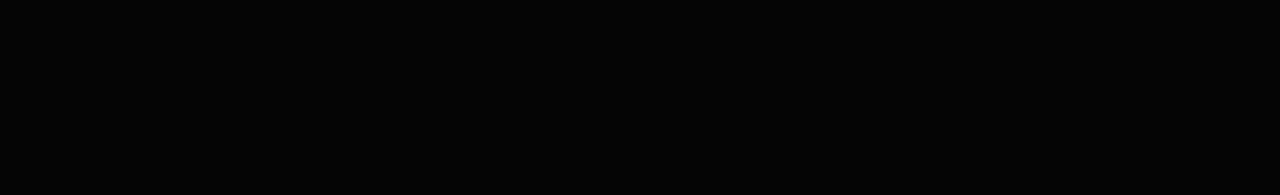
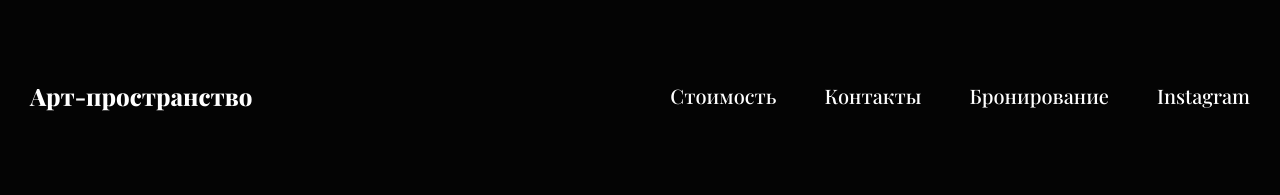
Before and after one commit to dan-rusakov/cyclorama-front, a website: page src/index.html in a window 1280 px wide. Drawn offline with nearby package versions, Linux system fonts and the light colour scheme; files that its build step writes are made by us from their sources.

Commit message:
feat: add header

```diff
--- a/src/css/app.scss
+++ b/src/css/app.scss
@@ -2,7 +2,4 @@
 @import "fonts";
 @import "reset";
 @import "variables";
-@import "mixins";
 @import "base";
-
-@import "blocks/general";
--- a/src/css/base.scss
+++ b/src/css/base.scss
@@ -8,13 +8,13 @@ html {
 }
 
 body {
-  background-color: $brand-color;
+  background-color: $black-light;
   font: {
     family: $font-family-base;
     size: $font-size-base;
-    weight: $regular;
-    color: $white;
+    weight: $medium;
   }
+  color: $white;
   line-height: $font-line-height-base;
 }
 
--- a/src/css/mixins.scss
+++ /dev/null
@@ -1,70 +0,0 @@
-@mixin inner {
-  position: relative;
-  display: flex;
-  justify-content: space-between;
-  flex-wrap: wrap;
-  align-items: flex-start;
-  width: $site-width;
-  max-width: 100%;
-  height: inherit;
-  margin: 0 auto;
-  padding: 0 $site-gutter;
-}
-
-@mixin word-break {
-  hyphens: auto;
-  overflow-wrap: break-word;
-  -ms-word-wrap: break-word;
-
-  @supports not (overflow-wrap: break-word) {
-    word-wrap: break-word;
-  }
-}
-
-@mixin screen-lg() {
-  @media screen and (max-width: 1920px) {
-    @content;
-  }
-}
-
-@mixin screen-md() {
-  @media screen and (max-width: 1400px) {
-    @content;
-  }
-}
-
-@mixin screen-sm() {
-  @media screen and (max-width: 1240px) {
-    @content;
-  }
-}
-
-@mixin tablet-lg() {
-  @media screen and (max-width: 991px) {
-    @content;
-  }
-}
-
-@mixin tablet-md() {
-  @media screen and (max-width: 768px) {
-    @content;
-  }
-}
-
-@mixin tablet-sm() {
-  @media screen and (max-width: 601px) {
-    @content;
-  }
-}
-
-@mixin phone-lg() {
-  @media screen and (max-width: 480px) {
-    @content;
-  }
-}
-
-@mixin phone-sm() {
-  @media screen and (max-width: 400px) {
-    @content;
-  }
-}
--- a/src/css/variables.scss
+++ b/src/css/variables.scss
@@ -1,26 +1,13 @@
-$path-img: "../../img/";
-$path-fonts: "../../fonts/";
-
 $font-family-base: "PlayfairDisplay", Arial, sans-serif;
 
 $font-size-base: 16px;
 
-$font-line-height-base: 1.2;
+$font-line-height-base: 1;
 
-$thin: 100;
-$extralight: 200;
-$light: 300;
-$regular: 400;
 $medium: 500;
 $semibold: 600;
-$bold: 700;
 $extra-bold: 800;
-$black-weight: 900;
 
-$site-width: 1200px;
-$site-gutter: 15px;
-
-$white: #fff;
-$black: #000;
-$brand-color: #040404;
-$text-dark-color: #adadad;
+$white: #ffffff;
+$black: #000000;
+$black-light: #040404;
--- a/src/index.html
+++ b/src/index.html
@@ -9,6 +9,28 @@
     <!-- endinject -->
 </head>
 <body>
+    <header class="container py-20 flex flex-row items-center">
+        <a href="/" class="font-extrabold text-2xl">
+            Арт-пространство
+        </a>
+        <nav class="ml-auto">
+            <ul class="flex flex-row gap-x-12">
+                <li>
+                    <a href="#!" class="text-xl">Стоимость</a>
+                </li>
+                <li>
+                    <a href="#!" class="text-xl">Контакты</a>
+                </li>
+                <li>
+                    <a href="#!" class="text-xl">Бронирование</a>
+                </li>
+                <li>
+                    <a href="#!" class="text-xl" target="_blank" rel="noopener nofollow">Instagram</a>
+                </li>
+            </ul>
+        </nav>
+    </header>
+
 
     <!-- inject:js -->
     <!-- endinject -->
--- a/tailwind.config.js
+++ b/tailwind.config.js
@@ -1,6 +1,41 @@
 module.exports = {
   content: ["./src/**/*.html"],
   theme: {
+    screens: {
+      'screen-lg': {'max': '1920px'},
+      'screen-md': {'max': '1400px'},
+      'screen-sm': {'max': '1240px'},
+      'tablet-lg': {'max': '991px'},
+      'tablet-md': {'max': '768px'},
+      'tablet-sm': {'max': '601px'},
+      'phone-lg': {'max': '480px'},
+      'phone-md': {'max': '400px'},
+      'phone-sm': {'max': '374px'},
+    },
+    colors: {
+      'white': '#ffffff',
+      'black': '#000000',
+      'black-light': '#040404',
+      'gray-light': '#adadad',
+    },
+    fontFamily: {
+      sans: ['PlayfairDisplay', 'sans-serif'],
+    },
+    fontWeight: {
+      medium: 500,
+      semibold: 600,
+      extrabold: 800,
+    },
+    container: {
+      center: true,
+      padding: '30px',
+      screens: {
+        sm: "100%",
+        md: "100%",
+        lg: "100%",
+        xl: "1620px"
+     }
+    },
     extend: {},
   },
   plugins: [],
```
Also changed, not shown: src/css/blocks/general.scss (deleted).
